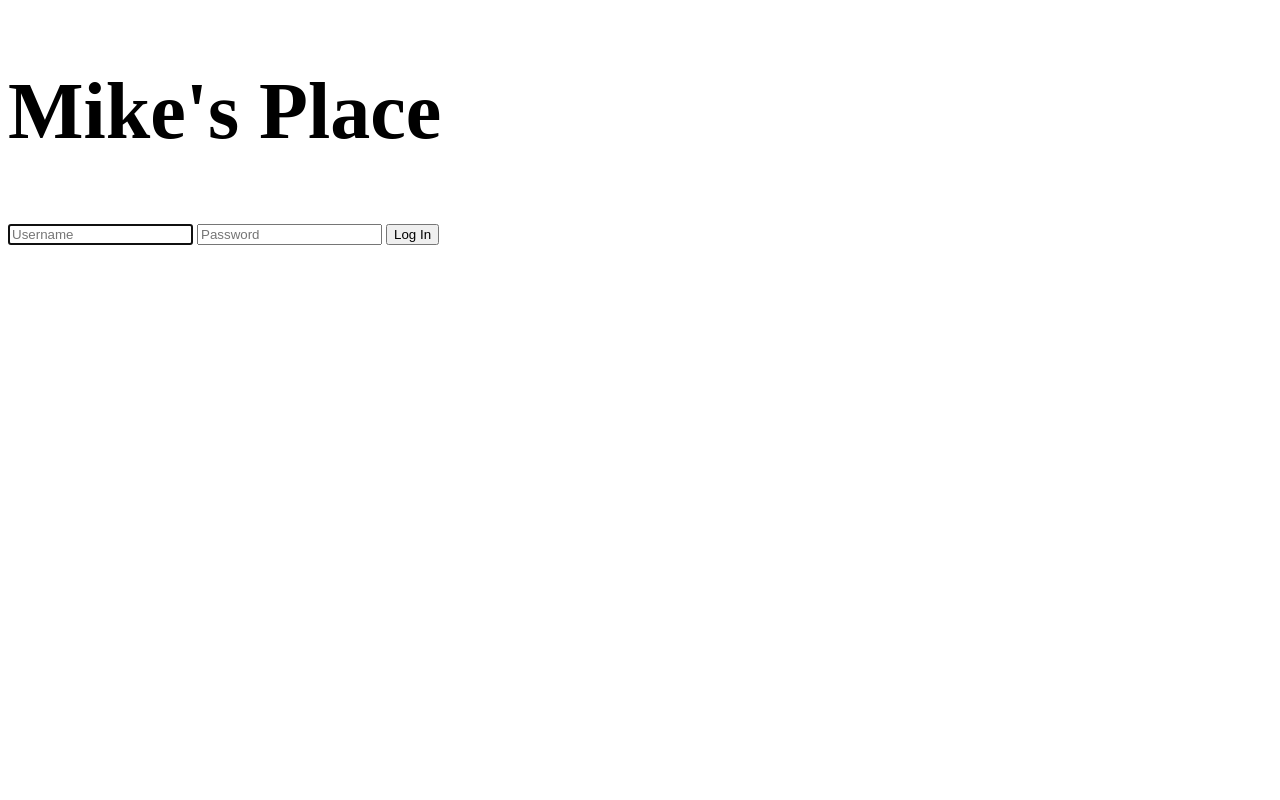
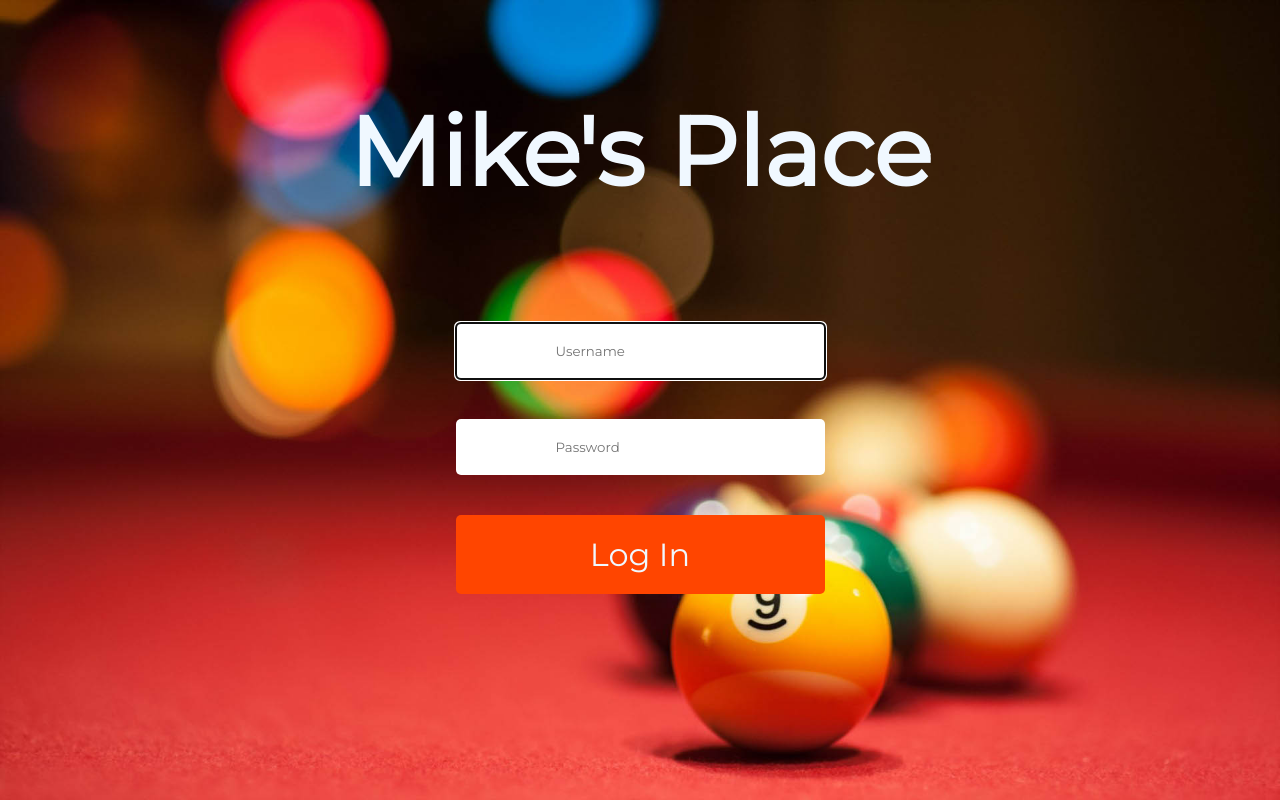
Before and after one commit to msarah/mikes-place, a plain HTML site: page index.html in a window 1280 px wide. Drawn offline with Linux system fonts and the light colour scheme.

Commit message:
more changes

```diff
--- a/assets/main.css
+++ b/assets/main.css
@@ -0,0 +1,51 @@
+* {
+  padding: 0;
+  border: 0;
+  margin: 0;
+  box-sizing: border-box;
+  color: aliceblue;
+  font-family: "Montserrat", sans-serif;
+}
+
+.above-fold-container {
+  display: flex;
+  flex-flow: row wrap;
+  height: 100vh;
+  background-image: url("pool-table.jpg");
+  background-size: cover;
+  background-color: orangered;
+  background-repeat: no-repeat;
+}
+
+.above-fold-item {
+  display: flex;
+  justify-content: center;
+  width: 100%;
+}
+
+h1.above-fold-item {
+  align-items: center;
+  font-size: 2.5rem;
+}
+
+div.above-fold-item {
+  align-items: flex-start;
+}
+
+.login-form {
+  display: flex;
+  flex-direction: column;
+}
+
+.login-form>input {
+  margin: 20px 0;
+  padding: 20px 100px;
+  border-radius: 5px;
+  color: #000000;
+}
+
+input.login-button {
+  background-color: orangered;
+  font-size: 2rem;
+  color: aliceblue;
+}
--- /dev/null
+++ b/assets/mq-500plus.css
@@ -0,0 +1,3 @@
+h1.above-fold-item {
+  font-size: 4rem;
+}
--- a/assets/mq-499plus.css
+++ b/assets/mq-800plus.css
@@ -1,3 +1,3 @@
 h1.above-fold-item {
-  font-size: 5rem;
+  font-size: 6rem;
 }
--- a/index.html
+++ b/index.html
@@ -6,7 +6,8 @@
   <title>Mike's Place</title>
   <link href="https://fonts.googleapis.com/css?family=Montserrat" rel="stylesheet">
   <link rel="stylesheet" href="assets/main.css">
-  <link rel="stylesheet" href="assets/mq-499plus.css" media="(min-width: 499px)">
+  <link rel="stylesheet" href="assets/mq-500plus.css" media="(min-width: 500px)">
+  <link rel="stylesheet" href="assets/mq-800plus.css" media="(min-width: 800px)">
   <meta name="viewport" content="width=device-width, initial-scale=1">
 </head>
 
```
Also changed, not shown: assets/pool-table.jpg (added).
